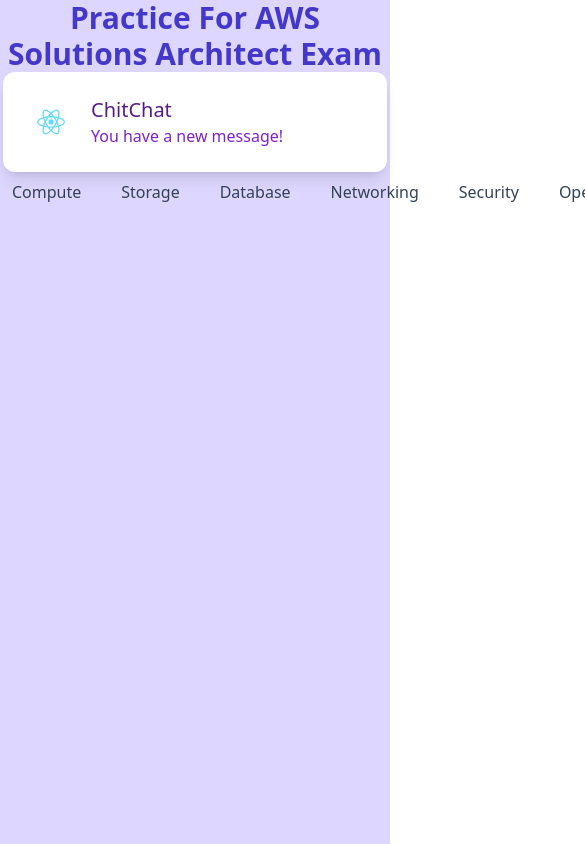
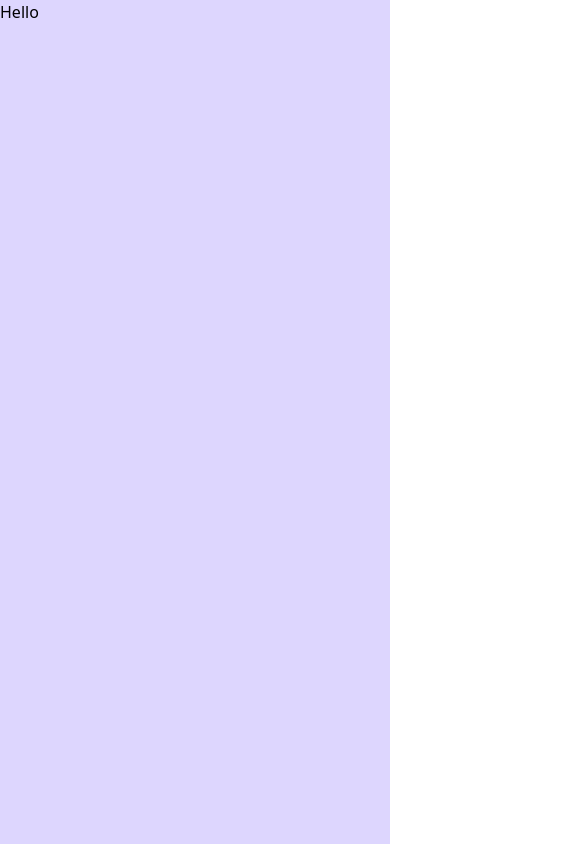
Before and after one commit to ChelseaMerrill/tailwind-practice, a React (Create React App) app: page /compute in a window 390 px wide. Shown: the top 844 px of the page, 585 px wide, since content can reach past the window. Built offline with nearby package versions, Linux system fonts and the light colour scheme.

Commit message:
set up routing

```diff
--- a/package.json
+++ b/package.json
@@ -8,6 +8,7 @@
     "@testing-library/user-event": "^13.5.0",
     "react": "^18.2.0",
     "react-dom": "^18.2.0",
+    "react-router-dom": "^6.3.0",
     "react-scripts": "5.0.1",
     "web-vitals": "^2.1.4"
   },
--- a/src/App.js
+++ b/src/App.js
@@ -1,38 +1,18 @@
 import logo from './logo.svg';
+import { BrowserRouter, Routes, Route, } from "react-router-dom";
+import Home from './pages/home';
+import Compute from './pages/compute';
+
 import './App.css';
 
 function App() {
   return (
-    <div class="app bg-violet-200">
-
-      <h1 class="text-3xl font-bold text-center text-indigo-700">Practice For AWS Solutions Architect Exam</h1>
-
-      <div class="p-6 max-w-sm mx-auto bg-white rounded-xl shadow-lg flex items-center space-x-4">
-        <div class="shrink-0">
-          <img class="h-12 w-12" src={logo} alt="ChitChat Logo" />
-        </div>
-        <div>
-          <div class="text-xl font-medium text-purple-900">ChitChat</div>
-          <p class="text-purple-700">You have a new message!</p>
-        </div>
-      </div>
-
-      <nav className="flex sm:justify-center space-x-4">
-        {[
-          ['Compute', '/compute'],
-          ['Storage', '/storage'],
-          ['Database', '/database'],
-          ['Networking', '/networking'],
-          ['Security', '/security'],
-          ['Operations', '/operations'],
-          ['AWS Global Infrastructure', '/infrastructure'],
-          ['Application Services', '/services'],
-        ].map(([title, url]) => (
-          <a href={url} className="rounded-lg px-3 py-2 text-slate-700 font-medium hover:bg-slate-100 hover:text-slate-900">{title}</a>
-        ))}
-      </nav>
-
-    </div>
+    <BrowserRouter>
+    <Routes>
+    <Route exact path='/' element={<Home/>} />
+      <Route exact path='/compute' element={<Compute/>} />
+    </Routes>
+  </BrowserRouter>
   );
 }
 
--- a/src/pages/compute.js
+++ b/src/pages/compute.js
@@ -1,17 +1,10 @@
 import logo from '../logo.svg';
+
 function Compute() {
     return (
       <div class="app bg-violet-200">
 
-        <div class="p-6 max-w-sm mx-auto bg-white rounded-xl shadow-lg flex items-center space-x-4">
-          <div class="shrink-0">
-            <img class="h-12 w-12" src={logo} alt="ChitChat Logo" />
-          </div>
-          <div>
-            <div class="text-xl font-medium text-purple-900">ChitChat</div>
-            <p class="text-purple-700">You have a new message!</p>
-          </div>
-        </div>
+       <h1>Hello</h1>
 
 
       </div>
--- /dev/null
+++ b/src/pages/home.js
@@ -0,0 +1,39 @@
+import logo from '../logo.svg';
+// import Compute from './pages/compute';
+
+function Home() {
+  return (
+    <div class="app bg-violet-200">
+
+      <h1 class="text-3xl font-bold text-center text-indigo-700">Practice For AWS Solutions Architect Exam</h1>
+
+      <div class="p-6 max-w-sm mx-auto bg-white rounded-xl shadow-lg flex items-center space-x-4">
+        <div class="shrink-0">
+          <img class="h-12 w-12" src={logo} alt="ChitChat Logo" />
+        </div>
+        <div>
+          <div class="text-xl font-medium text-purple-900">ChitChat</div>
+          <p class="text-purple-700">You have a new message!</p>
+        </div>
+      </div>
+
+      <nav className="flex sm:justify-center space-x-4">
+        {[
+          ['Compute', '/compute'],
+          ['Storage', '/storage'],
+          ['Database', '/database'],
+          ['Networking', '/networking'],
+          ['Security', '/security'],
+          ['Operations', '/operations'],
+          ['AWS Global Infrastructure', '/infrastructure'],
+          ['Application Services', '/services'],
+        ].map(([title, url]) => (
+          <a href={url} className="rounded-lg px-3 py-2 text-slate-700 font-medium hover:bg-slate-100 hover:text-slate-900">{title}</a>
+        ))}
+      </nav>
+
+    </div>
+  );
+}
+
+export default Home;
```
Also changed, not shown: 1 other file (tests, documents, lock files or other folders).
